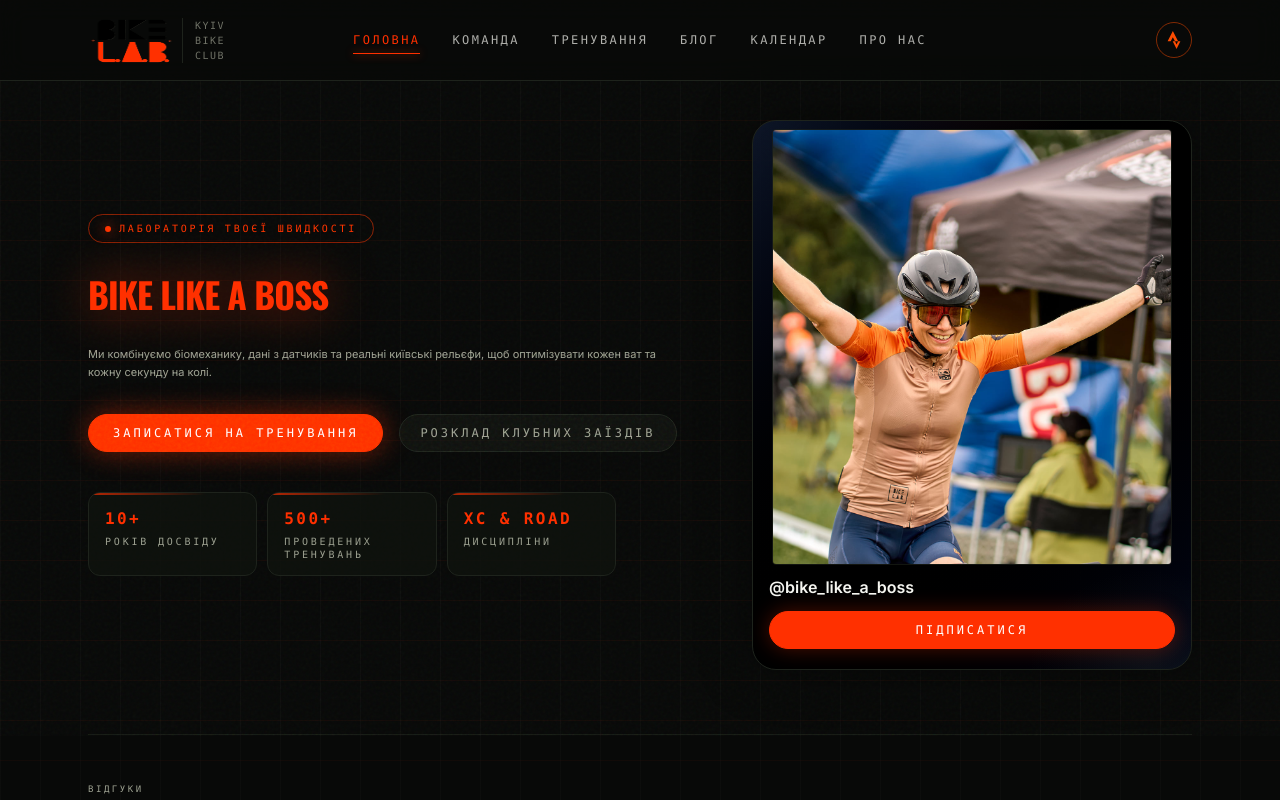
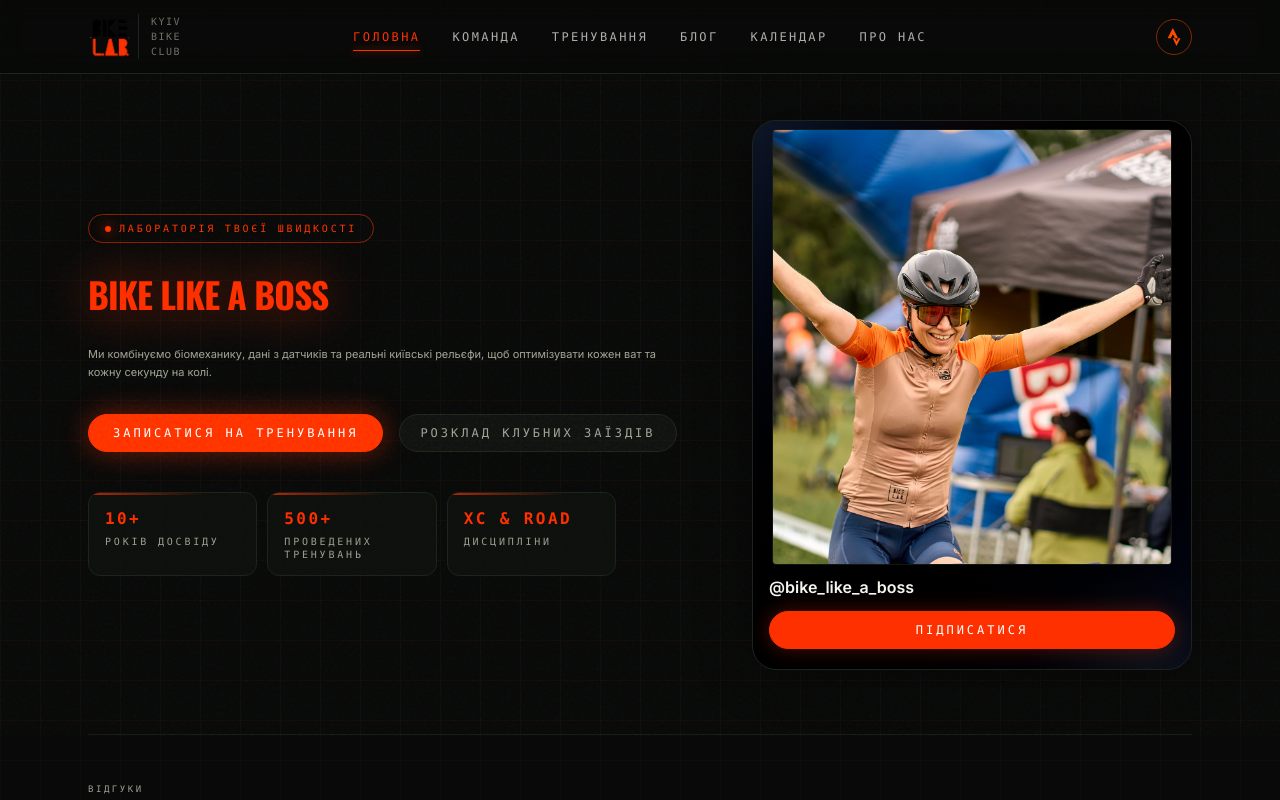
Before and after one commit to VasileAdicto/bikelab-site, a Next.js app: page / in a window 1280 px wide. Shown: the top 800 px of the page. Built offline with nearby package versions, Linux system fonts and the light colour scheme.

Commit message:
лого

```diff
--- a/src/components/logo.tsx
+++ b/src/components/logo.tsx
@@ -18,18 +18,16 @@
       aria-label="BIKE L.A.B. — на головну"
     >
       <span
-        className={`relative inline-block shrink-0 overflow-hidden ${
-          isCompact ? "w-[72px] sm:w-[88px] h-[44px] sm:h-[52px]" : "w-[120px] sm:w-[140px] h-[44px] sm:h-[52px]"
+        className={`relative inline-block shrink-0 overflow-hidden aspect-square ${
+          isCompact ? "w-10 h-10 sm:w-11 sm:h-11" : "w-11 h-11 sm:w-12 sm:h-12"
         }`}
       >
         <img
           src="/logo.png"
           alt="BikeLab Kyiv logo"
-          width={140}
-          height={52}
-          className={`h-full outline-none [outline:none] ${
-            isCompact ? "w-auto min-w-full object-left" : "w-full object-contain object-center"
-          }`}
+          width={956}
+          height={956}
+          className="size-full object-contain outline-none [outline:none]"
         />
       </span>
 
```
